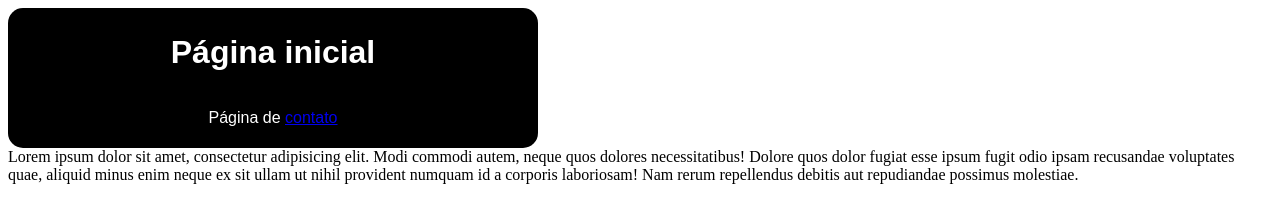
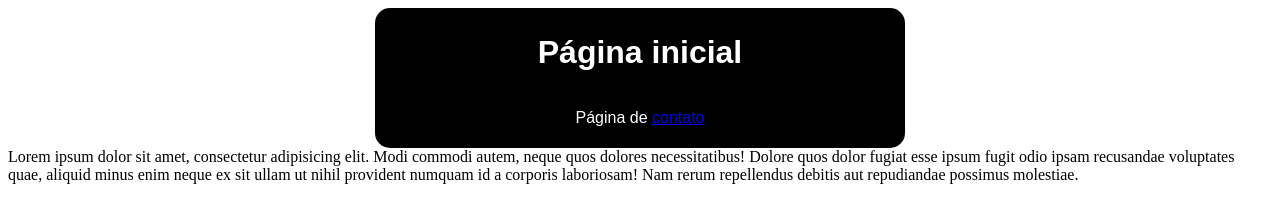
Before and after one commit to RicardoCiriloJunior/git-branches, a plain HTML site: page index.html in a window 1280 px wide. Drawn offline with Linux system fonts and the light colour scheme.

Commit message:
colocando a main no meio

```diff
--- a/style.css
+++ b/style.css
@@ -1,5 +1,8 @@
 main {
     font-family: Arial, Helvetica, sans-serif;
+    position: relative;
+    left: 50%;
+    transform: translate(-50%);
     display: flex;
     flex-direction: column;
     justify-content: center;
```
